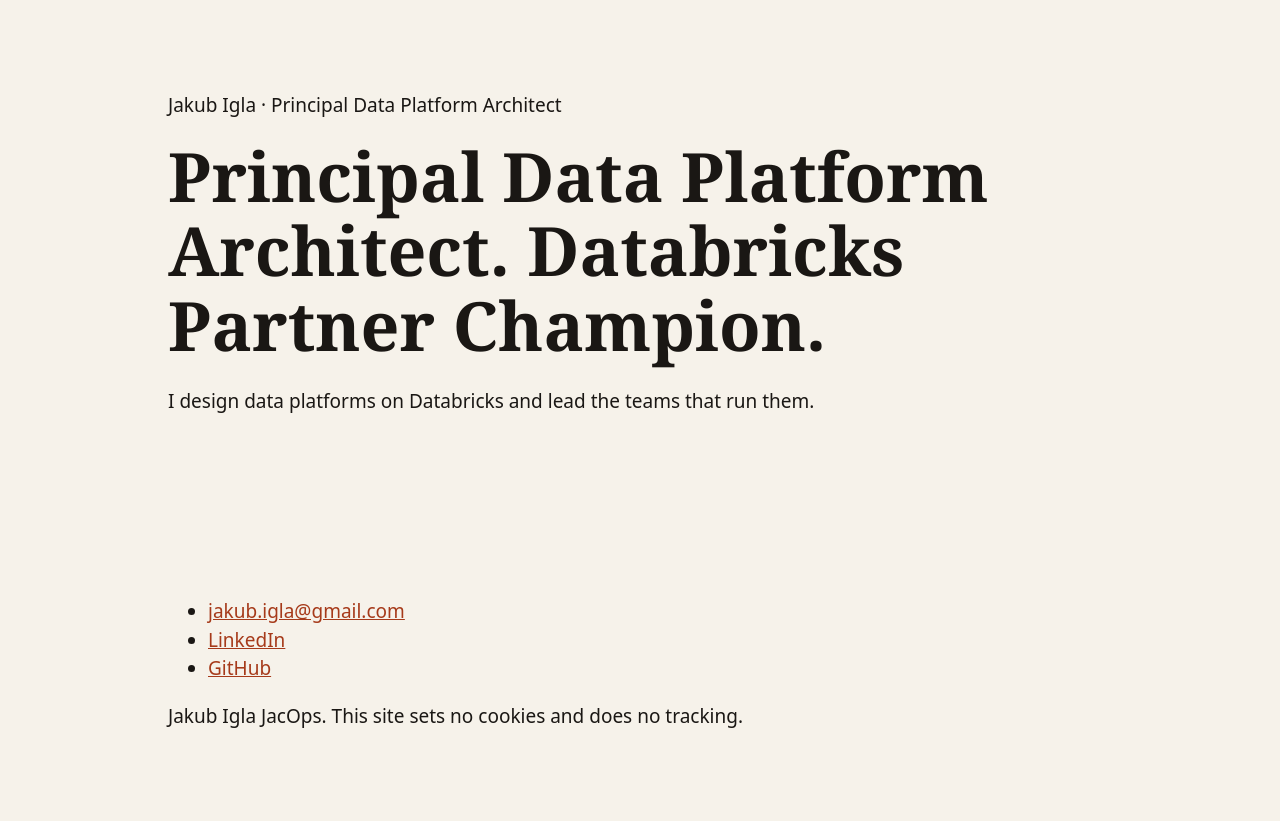
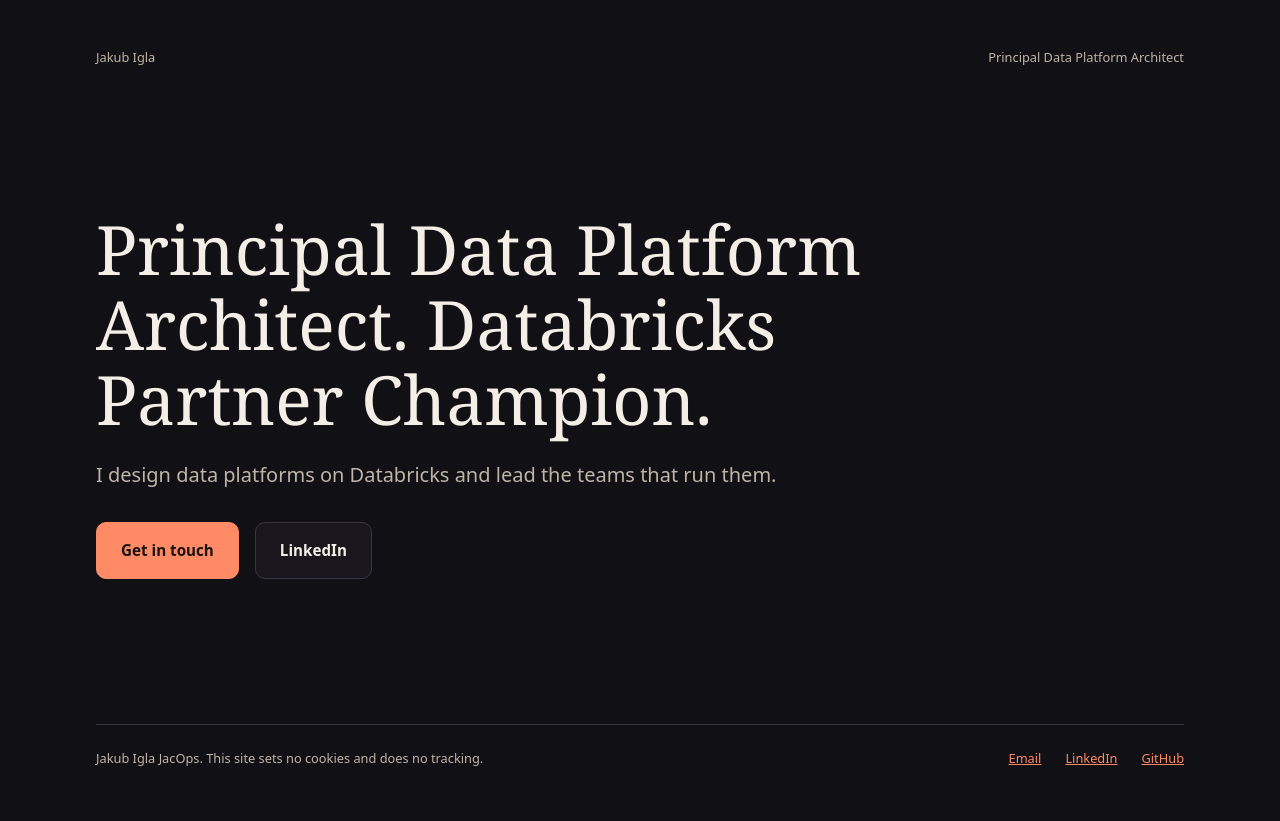
Before and after one commit to jakubigla/personal-site, an Astro site in the folder apps/web/: page / in a window 1280 px wide. After the commit the page ends 800 px from the top, so only its background shows below. Built offline with nearby package versions, Linux system fonts and the light colour scheme; Astro itself is replaced by a stand-in of ours.

Commit message:
fix: match the approved design (home)

```diff
--- a/apps/web/content/en.yaml
+++ b/apps/web/content/en.yaml
@@ -10,6 +10,12 @@ hero:
   role: Principal Data Platform Architect
   headline: Principal Data Platform Architect. Databricks Partner Champion.
   value_statement: I design data platforms on Databricks and lead the teams that run them.
+  primary_link:
+    label: Get in touch
+    href: mailto:jakub.igla@gmail.com
+  secondary_link:
+    label: LinkedIn
+    href: https://www.linkedin.com/in/jakubigla
 
 how_i_deliver:
   title: How I deliver
--- a/apps/web/package.json
+++ b/apps/web/package.json
@@ -13,6 +13,8 @@
     "format:check": "prettier --check ."
   },
   "dependencies": {
+    "@fontsource-variable/fraunces": "^5.3.0",
+    "@fontsource-variable/manrope": "^5.3.0",
     "astro": "^7.4.13",
     "yaml": "^2.9.1",
     "zod": "^4.6.7"
--- a/apps/web/src/content/schema.ts
+++ b/apps/web/src/content/schema.ts
@@ -3,6 +3,10 @@ import { z } from "zod";
 // Strict objects: an unknown key (a mistyped section flag, say) must fail the build, not vanish.
 const text = z.string().trim().min(1);
 const url = z.url({ protocol: /^https$/ });
+const link = z.strictObject({
+  label: text,
+  href: z.string().regex(/^(https:\/\/|mailto:)/, "must start with https:// or mailto:"),
+});
 
 export const contentSchema = z.strictObject({
   sections: z.strictObject({
@@ -15,6 +19,8 @@ export const contentSchema = z.strictObject({
     role: text,
     headline: text,
     value_statement: text,
+    primary_link: link,
+    secondary_link: link,
   }),
   how_i_deliver: z.strictObject({
     title: text,
--- a/apps/web/src/design/tokens.css
+++ b/apps/web/src/design/tokens.css
@@ -1,7 +1,7 @@
-/* Editorial Stage tokens: dark is the stage, light follows the system setting. */
+/* Editorial Stage tokens: the dark stage is the one approved theme, whatever the system setting. */
 :root {
-  --font-heading: Fraunces, Georgia, serif;
-  --font-body: Manrope, system-ui, sans-serif;
+  --font-heading: "Fraunces Variable", Georgia, serif;
+  --font-body: "Manrope Variable", system-ui, sans-serif;
   --space-1: 4px;
   --space-2: 8px;
   --space-3: 12px;
@@ -24,19 +24,7 @@
   --accent: #ff8a66;
   --on-accent: #1a1210;
   --border: #3a363f;
-  color-scheme: dark light;
-}
-
-@media (prefers-color-scheme: light) {
-  :root {
-    --bg: #f6f2ea;
-    --surface: #ece6da;
-    --text: #1a1714;
-    --muted: #5c554c;
-    --accent: #a63a1a;
-    --on-accent: #ffffff;
-    --border: #d2cabc;
-  }
+  color-scheme: dark;
 }
 
 * {
@@ -52,10 +40,32 @@ body {
   line-height: 1.5;
 }
 
+.page {
+  display: flex;
+  flex-direction: column;
+  min-height: 100vh;
+  min-height: 100dvh;
+  max-width: 80rem;
+  margin: 0 auto;
+  padding: var(--space-7) var(--space-5) var(--space-6);
+}
+
+@media (min-width: 64rem) {
+  .page {
+    padding-inline: 6rem;
+  }
+}
+
+.page > main {
+  flex: 1;
+  display: flex;
+  flex-direction: column;
+}
+
 h1,
 h2 {
   font-family: var(--font-heading);
-  font-weight: 600;
+  font-weight: 400;
   line-height: 1.1;
   margin: 0 0 var(--space-5);
 }
@@ -65,7 +75,5 @@ a {
 }
 
 .section {
-  max-width: 62rem;
-  margin: 0 auto;
-  padding: var(--space-8) var(--space-5);
+  padding: var(--space-7) 0;
 }
--- a/apps/web/src/layouts/Base.astro
+++ b/apps/web/src/layouts/Base.astro
@@ -1,5 +1,7 @@
 ---
 import Head from "../head/Head.astro";
+import "@fontsource-variable/fraunces";
+import "@fontsource-variable/manrope";
 import "../design/tokens.css";
 
 interface Props {
@@ -14,6 +16,8 @@ const { title, description } = Astro.props;
     <Head title={title} description={description} />
   </head>
   <body>
-    <slot />
+    <div class="page">
+      <slot />
+    </div>
   </body>
 </html>
--- a/apps/web/src/sections/Footer.astro
+++ b/apps/web/src/sections/Footer.astro
@@ -8,11 +8,35 @@ const { footer } = Astro.props;
 const { contact } = footer;
 ---
 
-<footer class="section" id="contact">
+<footer id="contact">
+  <p class="note">{footer.entity}. {footer.privacy_note}</p>
   <ul>
-    <li><a href={`mailto:${contact.email}`}>{contact.email}</a></li>
+    <li><a href={`mailto:${contact.email}`}>Email</a></li>
     <li><a href={contact.linkedin} rel="noopener">LinkedIn</a></li>
     <li><a href={contact.github} rel="noopener">GitHub</a></li>
   </ul>
-  <p>{footer.entity}. {footer.privacy_note}</p>
 </footer>
+
+<style>
+  footer {
+    display: flex;
+    flex-wrap: wrap;
+    align-items: baseline;
+    justify-content: space-between;
+    gap: var(--space-4) var(--space-6);
+    padding-top: var(--space-5);
+    border-top: 1px solid var(--border);
+    font-size: 0.8rem;
+  }
+  .note {
+    margin: 0;
+    color: var(--muted);
+  }
+  ul {
+    display: flex;
+    gap: var(--space-5);
+    margin: 0;
+    padding: 0;
+    list-style: none;
+  }
+</style>
--- a/apps/web/src/sections/Hero.astro
+++ b/apps/web/src/sections/Hero.astro
@@ -7,14 +7,85 @@ interface Props {
 const { hero } = Astro.props;
 ---
 
-<header class="section" id="hero">
-  <p>{hero.name} &middot; {hero.role}</p>
-  <h1>{hero.headline}</h1>
-  <p>{hero.value_statement}</p>
+<header id="hero">
+  <p class="identity"><span>{hero.name}</span><span>{hero.role}</span></p>
+  <div class="stage">
+    <h1>{hero.headline}</h1>
+    <p class="lede">{hero.value_statement}</p>
+    <p class="actions">
+      <a class="button primary" href={hero.primary_link.href}>{hero.primary_link.label}</a>
+      <a class="button secondary" href={hero.secondary_link.href} rel="noopener"
+        >{hero.secondary_link.label}</a
+      >
+    </p>
+  </div>
 </header>
 
 <style>
-  #hero h1 {
-    font-size: clamp(2.25rem, 7vw, 4.25rem);
+  #hero {
+    flex: 1;
+    display: flex;
+    flex-direction: column;
+  }
+  .identity {
+    display: flex;
+    flex-wrap: wrap;
+    justify-content: space-between;
+    margin: 0;
+    font-size: 0.8rem;
+    color: var(--muted);
+  }
+  .identity span {
+    min-width: 0;
+  }
+  .stage {
+    flex: 1;
+    display: flex;
+    flex-direction: column;
+    justify-content: center;
+    padding: var(--space-7) 0;
+  }
+  h1 {
+    font-size: clamp(2.25rem, 5.5vw, 4.25rem);
+    max-width: 22ch;
+  }
+  .lede {
+    margin: 0 0 var(--space-6);
+    font-size: 1.25rem;
+    color: var(--muted);
+  }
+  .actions {
+    display: flex;
+    flex-wrap: wrap;
+    gap: var(--space-4);
+    margin: 0;
+  }
+  .button {
+    padding: var(--space-4) var(--space-5);
+    border: 1px solid var(--border);
+    border-radius: var(--radius-md);
+    font-weight: 700;
+    font-size: 0.95rem;
+    text-decoration: none;
+    color: var(--text);
+  }
+  .primary {
+    background: var(--accent);
+    border-color: var(--accent);
+    color: var(--on-accent);
+  }
+  .secondary {
+    background: var(--surface);
+  }
+  @media (max-width: 40rem) {
+    .identity {
+      flex-direction: column;
+    }
+    .actions {
+      flex-direction: column;
+    }
+    .button {
+      text-align: center;
+    }
   }
 </style>
```
Also changed, not shown: 1 other file.
